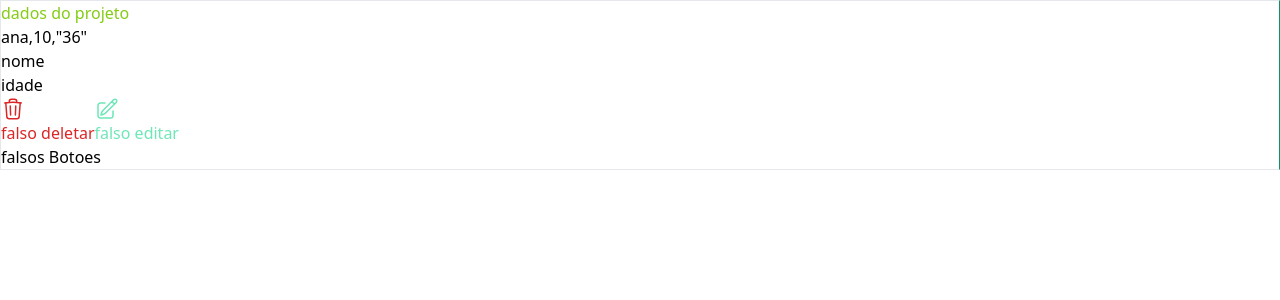
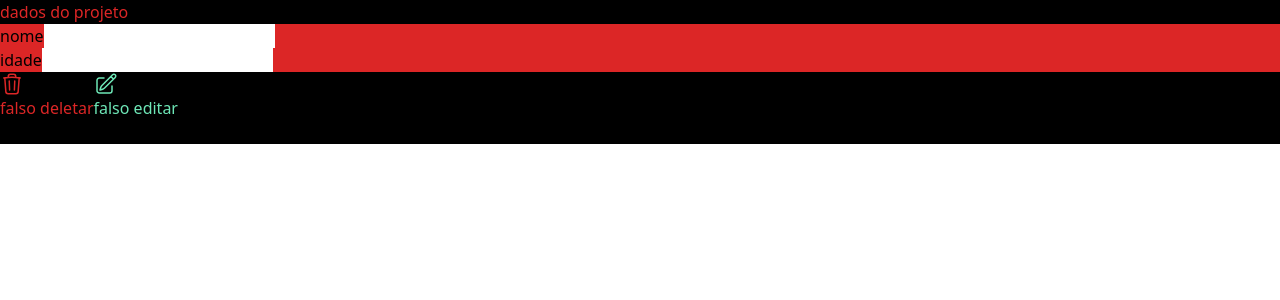
Before and after one commit to viniciusgit2/quase-feito, a Next.js app: page / in a window 1280 px wide. Shown: the top 300 px of the page. Built offline with nearby package versions, Linux system fonts and the light colour scheme.

Commit message:
só falta os button

```diff
--- a/pages/Cliente.tsx
+++ b/pages/Cliente.tsx
@@ -1,10 +1,13 @@
 import React from "react"
 
 export default function Cliente(){
+
     const nome =String
     const id=Number
     const idade=Number
 return retorno(id,nome,idade)
 }export function retorno(id,nome,idade){
+    <div className="bg-red-600">
 return <div>ana,10,"36"</div>
+</div>
 }
--- a/pages/Formulario.tsx
+++ b/pages/Formulario.tsx
@@ -5,6 +5,8 @@ import Entrada from "./Entrada";
 export default function Formulario (){
 
     return(
+        <div className="bg-red-600">
         <><Entrada type texto={"nome"} onchange></Entrada><Entrada texto="idade"tipo={"number"}></Entrada></>
+        </div>
             )
             }
--- a/pages/index.tsx
+++ b/pages/index.tsx
@@ -11,8 +11,8 @@ import Botoes from './Botoes'
 const Home: NextPage = () => {
   return (
 
-    <div className='border 10px border-r-emerald-600'>
-      <h1 className='text-lime-500'>dados do projeto</h1>
+    <div className={'bg-black'}>
+      <h1 className='text-red-600'>dados do projeto</h1>
       <h2><Cliente />
       </h2>
       <h3><Formulario /></h3>
--- a/styles/Home.module.css
+++ b/styles/Home.module.css
@@ -1,5 +1,6 @@
 .container {
   padding: 0 2rem;
+  background-color: black;
 }
 
 .main {
@@ -75,6 +76,8 @@
   justify-content: center;
   flex-wrap: wrap;
   max-width: 800px;
+  background-color: black;
+  color: crimson;
 }
 
 .card {
@@ -82,7 +85,7 @@
   padding: 1.5rem;
   text-align: left;
   color: inherit;
-  text-decoration: none;
+  text-decoration: darkgoldenrod;
   border: crimson;
   border-radius: 10px;
   transition: color 0.15s ease, border-color 0.15s ease;
```
